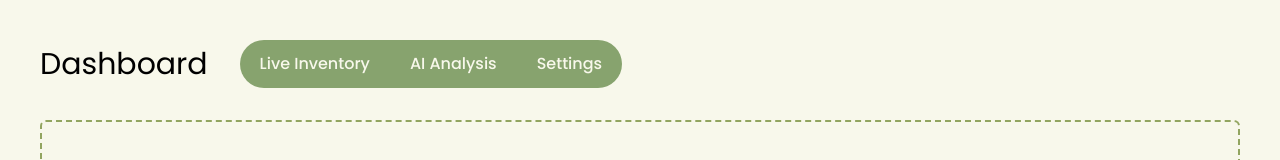
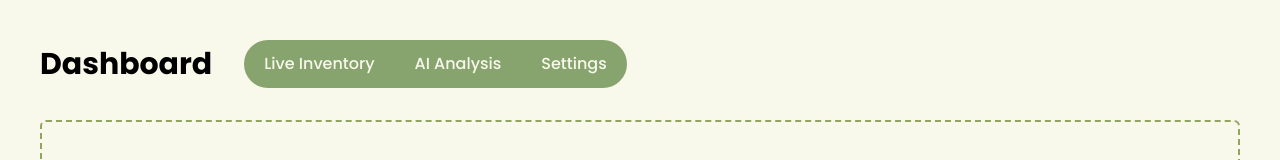
Before and after one commit to ssrikanthreddy/Alertr, a React (Vite) app in the folder frontend/: page /dashboard in a window 1280 px wide. Shown: the top 160 px of the page. Built offline with nearby package versions, Linux system fonts and the light colour scheme.

Commit message:
Update Dashboard.jsx

```diff
--- a/frontend/src/pages/Dashboard.jsx
+++ b/frontend/src/pages/Dashboard.jsx
@@ -24,7 +24,7 @@ const Dashboard = () => {
   return (
     <div id="dashboard_page" className="bg-primary h-screen p-2">
       <div className="flex flex-col p-8 items-center md:flex-row md:mt-0">
-        <h1 className="font-custom text-3xl mr-8">Dashboard</h1>
+        <h1 className="font-custom text-3xl mr-8 font-bold">Dashboard</h1>
         <div className="mt-4 md:mt-0">
           <Navbar LinkArray={navs} />
         </div>
```
